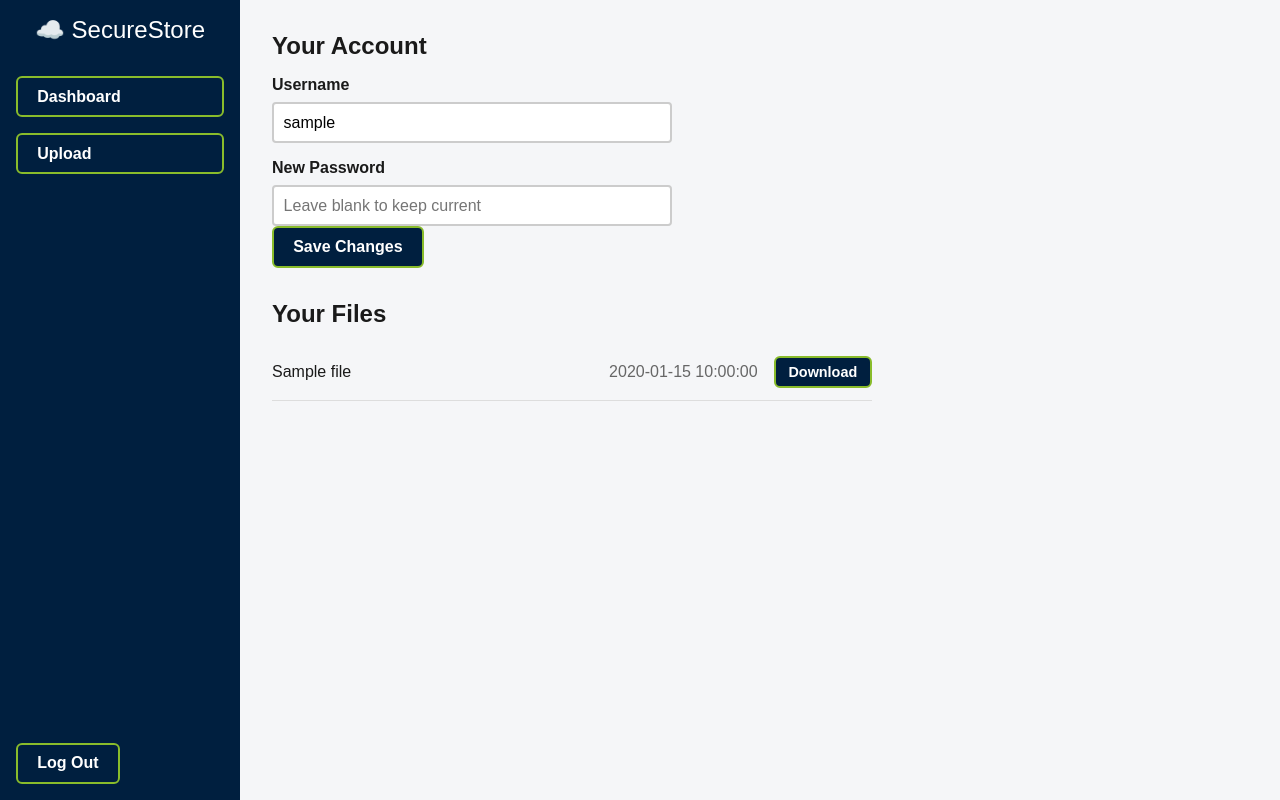
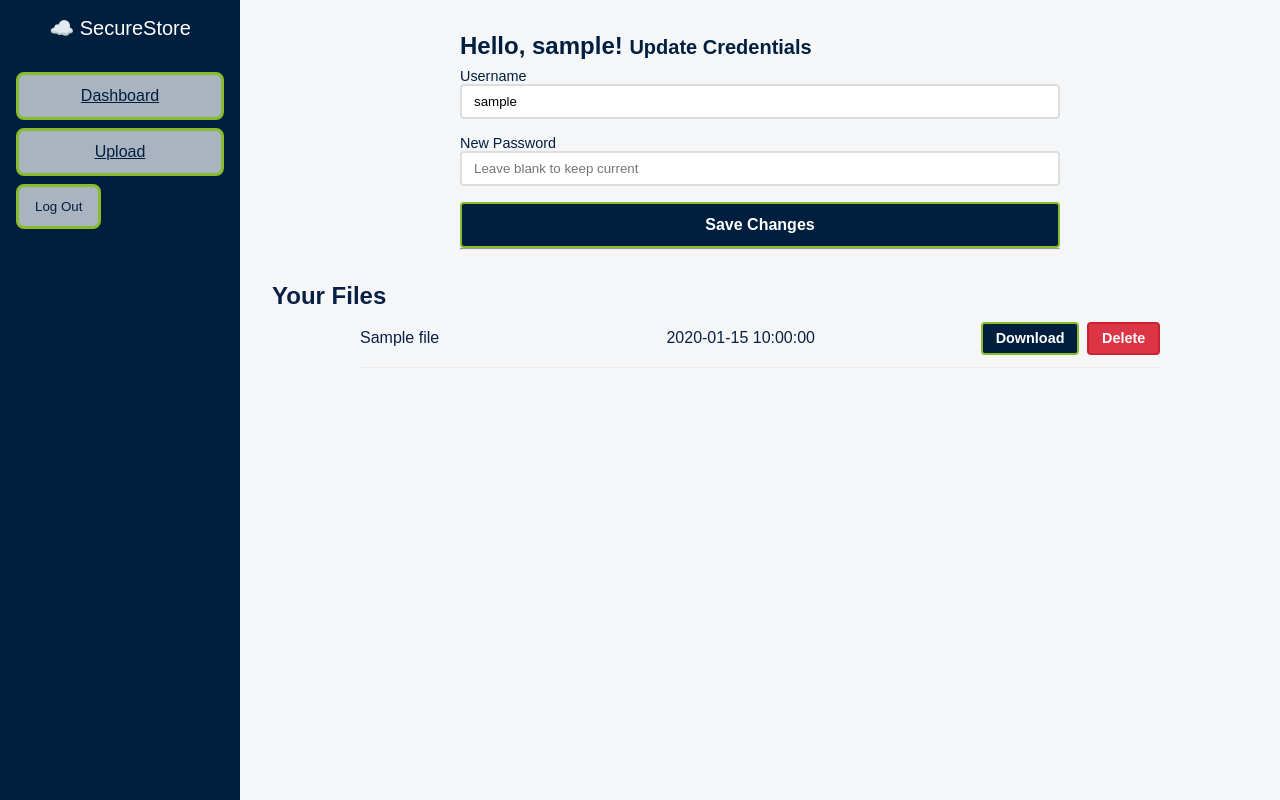
Before and after one commit to abdul-rehman16/secure-file-storage, a Flask app: template templates/index.html in a window 1280 px wide. Run offline with Flask 3, Linux system fonts and the light colour scheme; the visitor is signed in with stand-in values (Sample User, id 1); the template is opened without the code that fills it: most values are stand-ins (such as "Sample title", 1, 10 or a date in 2020).

Commit message:
minor tweaks

```diff
--- a/app.py
+++ b/app.py
@@ -218,6 +218,40 @@ def download(blob_name):
             'Content-Disposition': f'attachment; filename="{blob_name[:-4]}"'
         }
     )
+@app.route('/delete/<int:file_id>', methods=['POST'])
+@login_required
+def delete_file(file_id):
+    # 1) Look up the blob name and ownership
+    with pyodbc.connect(SQL_CONN_STR) as conn:
+        cur = conn.cursor()
+        cur.execute(
+            "SELECT blob_url FROM Files WHERE file_id = ? AND user_id = ?",
+            file_id, current_user.id
+        )
+        row = cur.fetchone()
+        if not row:
+            flash("File not found or unauthorized.", "danger")
+            return redirect(url_for('index'))
+        blob_name = row[0]
+
+        # 2) Delete metadata
+        cur.execute(
+            "DELETE FROM Files WHERE file_id = ?",
+            file_id
+        )
+        conn.commit()
+
+    # 3) Delete from Azure Blob
+    try:
+        container_client.get_blob_client(blob_name).delete_blob()
+    except Exception as e:
+        # if blob was missing, we’ve already removed DB entry
+        flash(f"Metadata removed but blob delete failed: {e}", "warning")
+    else:
+        flash("File deleted successfully.", "success")
+
+    return redirect(url_for('index'))
+
 
 
 if __name__ == '__main__':
--- a/static/style.css
+++ b/static/style.css
@@ -1,116 +1,256 @@
-/* ===== Reset & Base ===== */
+/* ===============================================
+   1) GLOBAL RESET & TYPOGRAPHY
+   =============================================== */
 *,
 *::before,
 *::after {
     box-sizing: border-box;
-    margin: 0; padding: 0;
+    margin: 0;
+    padding: 0;
 }
+
 html, body {
     height: 100%;
+    margin: 0;
     font-family: Arial, sans-serif;
-    background: #f5f6f8;
-    color: #1a1a1a;
+    color: #0a1f44;
 }
 
-/* ===== Layout ===== */
-.container { display: flex; min-height: 100vh; }
+/* ===============================================
+   2) LAYOUT: container, sidebar & main-content
+   =============================================== */
+.container {
+    display: flex;
+    min-height: 100vh;
+}
+
+/* Sidebar */
 .sidebar {
     width: 240px;
-    background: #001f3f;
+    background-color: #001f3f;
+    display: flex;
+    flex-direction: column;
     padding: 1rem;
-    display: flex; flex-direction: column;
-}
-.sidebar .logo {
-    color: #fff; font-size: 1.5rem;
-    margin-bottom: 2rem; text-align: center;
-}
-.nav-link { margin-bottom: 1rem; text-decoration: none; }
-.nav-link .btn { width: 100%; }
-.logout-form { margin-top: auto; }
-.main-content {
-    flex: 1; padding: 2rem;
-    background: #f5f6f8;
 }
 
-/* ===== Buttons ===== */
-.btn, button {
-    display: inline-block;
-    padding: 0.6rem 1.2rem;
+.sidebar .logo {
+    font-size: 1.25rem;
+    color: #fff;
+    margin-bottom: 2rem;
+    text-align: center;
+}
+
+/* Nav links */
+.nav-link {
+    display: block;
+    padding: 0.75rem 1rem;
+    margin-bottom: 0.5rem;
+    background-color: #aab3c0;
+    color: #001f3f;
+    border: 3px solid #89bc2b;
+    border-radius: 8px;
+    text-align: center;
+    transition: background-color 0.2s;
+}
+
+.nav-link:hover,
+.nav-link.active {
+    background-color: #89bc2b;
+    color: #fff;
+}
+
+/* Logout button */
+.logout-btn {
+    margin-top: auto;
+    padding: 0.75rem 1rem;
+    background-color: #aab3c0;
+    color: #001f3f;
+    border: 3px solid #89bc2b;
+    border-radius: 8px;
+    text-align: center;
+}
+
+/* Main content area */
+.main-content {
+    flex: 1;
+    position: relative;
+    padding: 2rem;
+    background-color: #f5f6f8;
+    overflow: hidden;
+}
+
+/* ===============================================
+   3) FLASH MESSAGES
+   =============================================== */
+.flash-container {
+    margin-bottom: 1rem;
+}
+
+.flash {
+    padding: 0.75rem 1rem;
+    border-radius: 4px;
+    margin-bottom: 0.5rem;
+    color: #fff;
+}
+
+.flash-success { background-color: #28a745; }
+.flash-warning { background-color: #ffc107; color: #111; }
+.flash-danger  { background-color: #dc3545; }
+.flash-info    { background-color: #17a2b8; }
+
+/* ===============================================
+   4) BUTTON STYLES
+   =============================================== */
+.btn,
+.btn-small {
+    background-color: #001f3f;
+    color: #fff;
+    border: 2px solid #89bc2b;
+    border-radius: 4px;
+    cursor: pointer;
+    font-weight: bold;
+    transition: background-color 0.2s;
+}
+
+.btn {
+    padding: 0.75rem 1.5rem;
     font-size: 1rem;
-    font-weight: 600;
-    color: #fff;
-    background: #001f3f;
-    border: 2px solid #89bc2b;
-    border-radius: 6px;
-    cursor: pointer;
-    transition: background-color 0.2s, transform 0.1s;
-    text-decoration: none;
 }
-.btn:hover { background: #004080; transform: translateY(-1px); }
-.btn:active { transform: translateY(0); }
 
 .btn-small {
     padding: 0.4rem 0.8rem;
     font-size: 0.9rem;
 }
 
-/* ===== Flash Messages ===== */
-.flash {
+/* Danger variant */
+.btn-danger {
+    background-color: #dc3545;
+    border-color: #c82333;
+}
+
+.btn:hover {
+    background-color: #004080;
+}
+
+.btn-small:hover {
+    opacity: 0.9;
+}
+
+/* inline‐form helper */
+.inline-form {
+    display: inline-block;
+    margin-left: 0.5rem;
+}
+
+/* ===============================================
+   5) AUTH FORMS (SIGNUP/LOGIN)
+   =============================================== */
+.auth-container {
+    max-width: 400px;
+    margin: 2rem auto;
+    padding: 2rem;
+    background-color: rgba(196,203,211,0.9);
+    border-radius: 8px;
+    box-shadow: 0 4px 12px rgba(0,0,0,0.1);
+    position: relative;
+    z-index: 1;
+    text-align: center;
+}
+
+.auth-container h1 {
+    margin-top: 0;
+    margin-bottom: 1.5rem;
+    color: #001f3f;
+    font-size: 1.75rem;
+}
+
+.auth-container .switch-link {
+    margin-bottom: 1rem;
+    font-size: 0.9rem;
+}
+
+.auth-container .switch-link a {
+    color: #001f3f;
+    font-weight: bold;
+    text-decoration: none;
+}
+
+.auth-container form {
+    display: flex;
+    flex-direction: column;
+    gap: 1rem;
+}
+
+.auth-container input {
     padding: 0.75rem 1rem;
-    margin-bottom: 1rem;
-    border-radius: 4px;
-    color: #fff;
-}
-.flash-success { background: #28a745; }
-.flash-info    { background: #17a2b8; }
-.flash-warning { background: #ffc107; color: #111; }
-.flash-danger  { background: #dc3545; }
-
-/* ===== Profile Section ===== */
-.profile-section { max-width: 400px; margin-bottom: 2rem; }
-.profile-section h2 { margin-bottom: 1rem; }
-.profile-form label {
-    display: block;
-    margin-top: 1rem;
-    margin-bottom: 0.5rem;
-    font-weight: bold;
-}
-.profile-form input {
-    width: 100%;
-    padding: 0.6rem;
-    border: 2px solid #ccc;
+    border: 2px solid #fff;
     border-radius: 4px;
     font-size: 1rem;
 }
 
-/* ===== Files Section ===== */
-.files-section h2 { margin-bottom: 1rem; }
-.file-list {
+.auth-container button {
+    padding: 0.75rem 1rem;
+    background-color: #001f3f;
+    color: #fff;
+    border: 2px solid #89bc2b;
+    border-radius: 4px;
+    font-size: 1rem;
+    transition: background-color 0.2s;
+}
+
+.auth-container button:hover {
+    background-color: #004080;
+}
+
+/* ===============================================
+   6) INLINE PROFILE SECTION
+   =============================================== */
+.profile-section {
+    max-width: 600px;
+    margin: 0 auto 2rem;
+}
+
+.profile-section h2 {
+    margin-bottom: 0.5rem;
+    color: #001f3f;
+}
+
+.profile-form {
+    display: grid;
+    row-gap: 1rem;
+}
+
+.profile-form label {
+    display: flex;
+    flex-direction: column;
+    font-size: 0.9rem;
+    color: #001f3f;
+}
+
+.profile-form input {
+    padding: 0.5rem 0.75rem;
+    border: 2px solid #ddd;
+    border-radius: 4px;
+}
+
+/* ===============================================
+   7) FILE LISTING ON DASHBOARD
+   =============================================== */
+.files-section .file-list {
     list-style: none;
-    padding: 0;
-    max-width: 600px;
+    padding-left: 0;
+    max-width: 800px;
+    margin: 0 auto;
 }
+
 .file-list li {
     display: flex;
     align-items: center;
     justify-content: space-between;
     padding: 0.75rem 0;
-    border-bottom: 1px solid #ddd;
+    border-bottom: 1px solid #eee;
 }
-.file-name { flex: 1; }
-.file-date { color: #666; margin: 0 1rem; }
-.download-form { margin-left: auto; }
 
-/* ===== Upload Form ===== */
-.upload-form {
-    max-width: 400px;
-    margin: 0 auto;
+.file-name, .file-date {
+    flex: 1;
 }
-.upload-form label {
-    display: block;
-    margin-bottom: 0.5rem;
-    font-weight: bold;
-}
-.upload-form input[type="file"] {
-    margin-bottom: 1rem;
-}
--- a/templates/index.html
+++ b/templates/index.html
@@ -2,26 +2,24 @@
 {% block title %}Dashboard{% endblock %}
 
 {% block content %}
+<!-- ─── Inline Profile Section ─────────────────────────────────────────── -->
 <section class="profile-section">
-    <h2>Your Account</h2>
+    <h2>Hello, {{ current_username }}! <small>Update Credentials</small></h2>
     <form action="{{ url_for('index') }}" method="post" class="profile-form">
-        <label for="username">Username</label>
-        <input type="text"
-               id="username"
-               name="username"
-               value="{{ current_username }}"
-               required>
-
-        <label for="password">New Password</label>
-        <input type="password"
-               id="password"
-               name="password"
-               placeholder="Leave blank to keep current">
-
+        <label>
+            Username
+            <input type="text" name="username" value="{{ current_username }}" />
+        </label>
+        <label>
+            New Password
+            <input type="password" name="password" placeholder="Leave blank to keep current" />
+        </label>
         <button type="submit" class="btn">Save Changes</button>
     </form>
+    <hr>
 </section>
 
+<!-- ─── Files List Section ─────────────────────────────────────────────── -->
 <section class="files-section">
     <h2>Your Files</h2>
     <ul class="file-list">
@@ -29,11 +27,20 @@
         <li>
             <span class="file-name">{{ f.original_name }}</span>
             <span class="file-date">{{ f.uploaded_at }}</span>
-            <form
-                    action="{{ url_for('download', blob_name=f.blob_name) }}"
-                    method="get"
-                    class="download-form">
+
+            <!-- Download -->
+            <form action="{{ url_for('download', blob_name=f.blob_name) }}"
+                  method="get"
+                  class="inline-form">
                 <button type="submit" class="btn-small">Download</button>
+            </form>
+
+            <!-- Delete -->
+            <form action="{{ url_for('delete_file', file_id=f.id) }}"
+                  method="post"
+                  class="inline-form"
+                  onsubmit="return confirm('Delete this file?');">
+                <button type="submit" class="btn-small btn-danger">Delete</button>
             </form>
         </li>
         {% else %}
--- a/templates/layout.html
+++ b/templates/layout.html
@@ -5,20 +5,19 @@
     <title>{% block title %}{% endblock %} – SecureStore</title>
     <link rel="stylesheet" href="{{ url_for('static', filename='style.css') }}">
 </head>
-<body>
+<body class="{% if not current_user.is_authenticated %}auth-page{% endif %}">
 <div class="container">
+    {% if current_user.is_authenticated %}
     <nav class="sidebar">
         <div class="logo">☁️ SecureStore</div>
-        <a href="{{ url_for('index') }}" class="nav-link">
-            <span class="btn">Dashboard</span>
-        </a>
-        <a href="{{ url_for('upload') }}" class="nav-link">
-            <span class="btn">Upload</span>
-        </a>
-        <form action="{{ url_for('logout') }}" method="get" class="logout-form">
-            <button type="submit" class="btn">Log Out</button>
+        <a href="{{ url_for('index') }}" class="nav-link{% if request.endpoint=='index' %} active{% endif %}">Dashboard</a>
+        <a href="{{ url_for('upload') }}" class="nav-link{% if request.endpoint=='upload' %} active{% endif %}">Upload</a>
+        <form action="{{ url_for('logout') }}" method="get">
+            <button type="submit" class="logout-btn">Log Out</button>
         </form>
     </nav>
+    {% endif %}
+
     <main class="main-content">
         {% with messages = get_flashed_messages(with_categories=true) %}
         {% for cat, msg in messages %}
```
